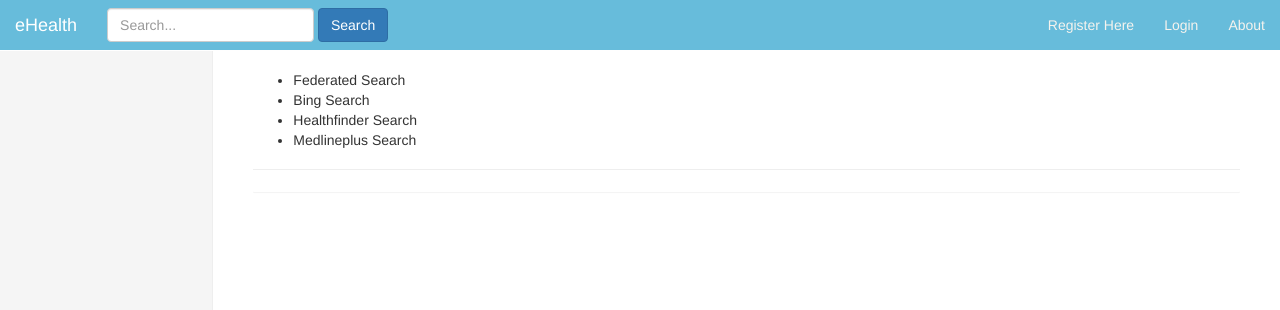
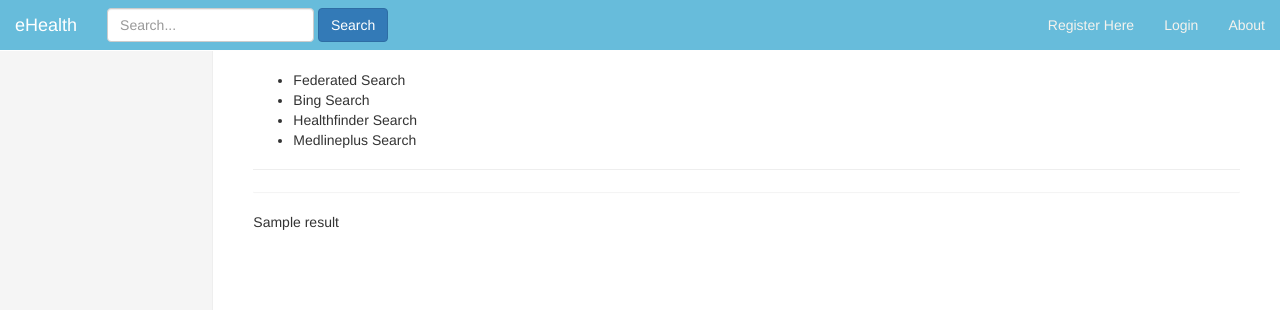
Before and after one commit to ppartarr/HealthSearchApplication, a Django app: template health_search/templates/eHealth/search.html in a window 1280 px wide. Shown: the top 310 px of the page. Run offline with Django 3.2, Linux system fonts and the light colour scheme; the template is opened without the code that fills it: most values are stand-ins (such as "Sample title", 1, 10 or a date in 2020); some libraries are stand-ins or nearby versions.

Commit message:
changes to search

```diff
--- a/health_search/eHealth/views.py
+++ b/health_search/eHealth/views.py
@@ -23,5 +23,8 @@ def search(request):
 
         if query:
             result_list = federated_run_querys(query)
-
+    print result_list
+    for i in result_list:
+        print i, result_list[i]
+        print
     return render(request, 'eHealth/search.html', result_list)
--- a/health_search/templates/eHealth/search.html
+++ b/health_search/templates/eHealth/search.html
@@ -37,4 +37,8 @@
             </div>
         </div>
     </div>
+    {% for result in federated_results %}
+    {{ result.title }}
+    {% endfor %}
+
 {% endblock %}
```
